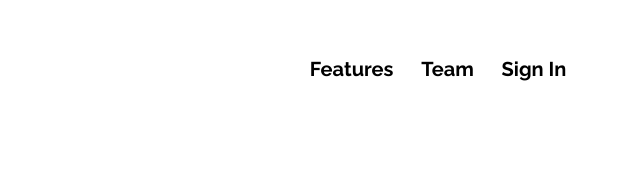
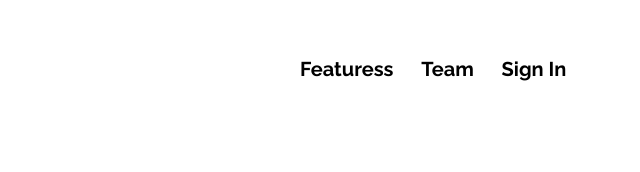
Before and after one commit to mohamedmagdy715/Fylo-Template, a plain HTML site: page index.html in a window 1280 px wide. Shown: the top 172 px of the page, 640-1280 px from the left. Drawn offline with nearby package versions, Linux system fonts and the light colour scheme.

Commit message:
Update index.html

```diff
--- a/index.html
+++ b/index.html
@@ -26,7 +26,7 @@
       </div>
       <div class="col">
         <nav>
-          <span class="nav-item">Features</span>
+          <span class="nav-item">Featuress</span>
           <span class="nav-item">Team</span>
           <span class="nav-item">Sign In</span>
         </nav>
```
